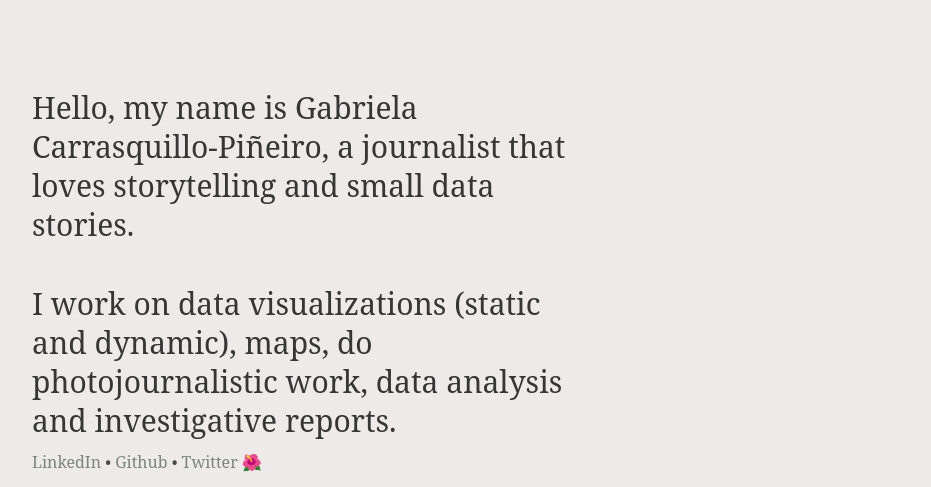
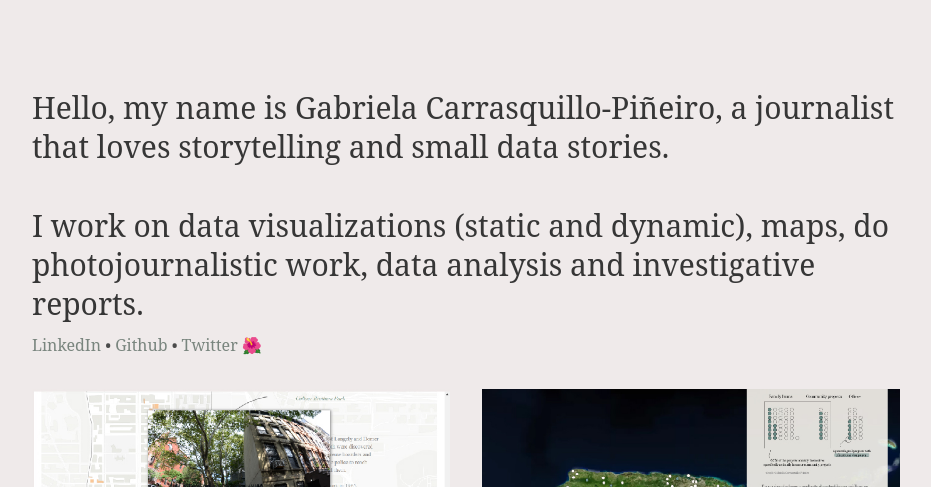
Before and after one commit to gabrielacarrasquillo/Portfolio, a plain HTML site: page index.html in a window 1280 px wide. Shown: the top 487 px of the page, without its empty margins (172-1103 px from the left). Drawn offline with nearby package versions, Linux system fonts and the light colour scheme.

Commit message:
Update style.css

```diff
--- a/style.css
+++ b/style.css
@@ -70,7 +70,7 @@ h3.head {
     line-height: 1.3;
     font-family: 'Serif', garamond;
     margin-left: 1rem;
-    margin-right: 20rem ;
+    /* margin-right: 20rem ; */
 }
 
 h3.section-head {
```
